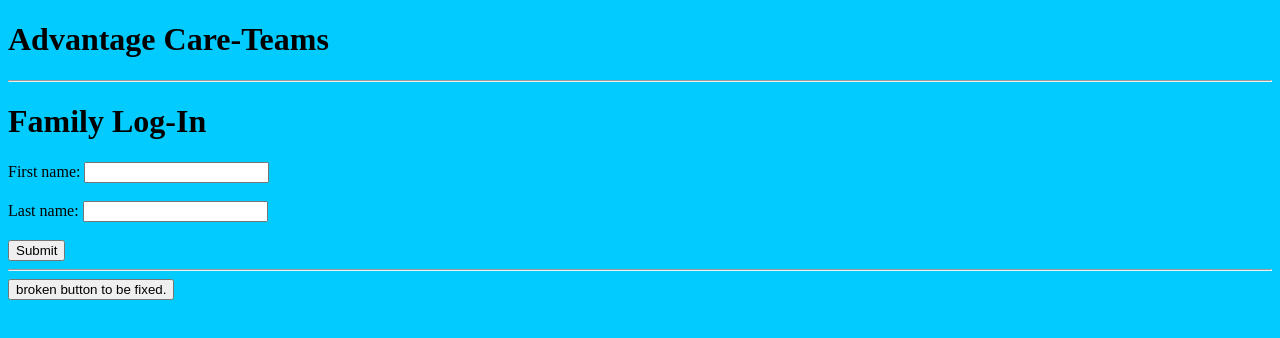
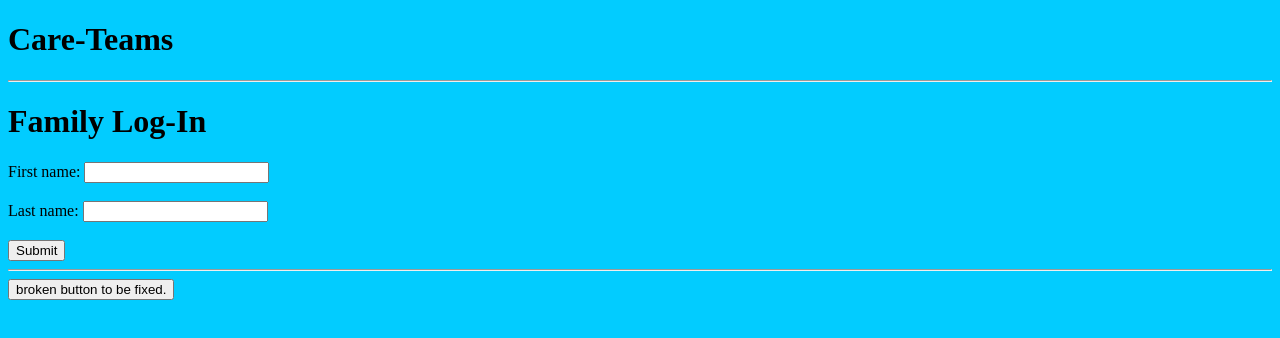
Before and after one commit to GMIsaacson/may24, a plain HTML site: page index.html in a window 1280 px wide. Drawn offline with Linux system fonts and the light colour scheme.

Commit message:
changed name

```diff
--- a/index.html
+++ b/index.html
@@ -6,7 +6,7 @@
 </head>
 <body>
 
-<h1>Advantage Care-Teams</h1>
+<h1> Care-Teams</h1>
 <hr>
 <h1>Family Log-In</h1>
 <form action="/action_page.php">
```
